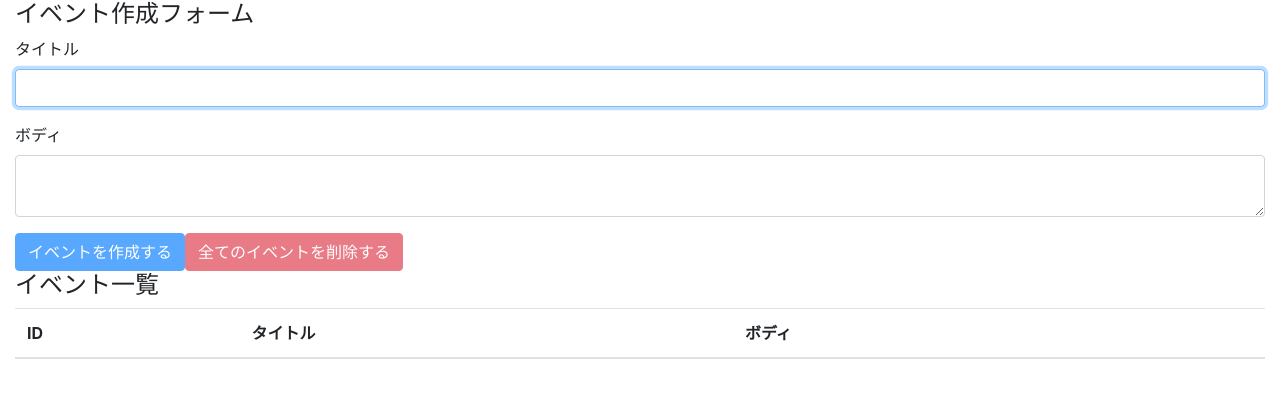
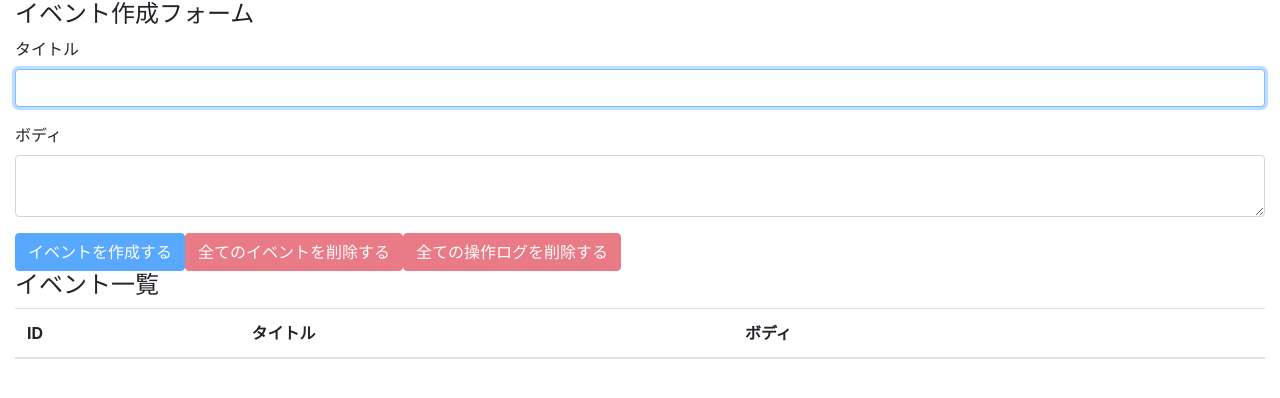
Before and after one commit to ToshifumiIde/React_hooks-101, a React (Create React App) app: page / in a window 1280 px wide. Shown: the top 398 px of the page. Built offline with nearby package versions, Linux system fonts and the light colour scheme.

Commit message:
detele all operation logs

```diff
--- a/src/components/EventForm.jsx
+++ b/src/components/EventForm.jsx
@@ -39,9 +39,22 @@
         type: DELETE_ALL_EVENTS,
       });
       dispatch({
-        type: ADD_OPERATION_LOG, //操作ログとしては追加作業となるためADDの方
+        type: ADD_OPERATION_LOG,
+        //操作ログとしては「追加作業」となるためADD_OPERATION_LOGの方をtypeに追加
         description: "全てのログを削除しました",
         operatedAt: timeCurrentIso8601(),
+      });
+    }
+  };
+
+  const deleteAllOperationLogs = (e) => {
+    e.preventDefault();
+    const result = window.confirm(
+      "全ての操作ログを本当に削除しても良いですか？"
+    );
+    if (result) {
+      dispatch({
+        type: DELETE_ALL_OPERATION_LOGS,
       });
     }
   };
@@ -91,6 +104,13 @@
         >
           全てのイベントを削除する
         </button>
+        <button
+          className="btn btn-danger"
+          disabled={state.operationLogs.length === 0}
+          onClick={deleteAllOperationLogs}
+        >
+          全ての操作ログを削除する
+        </button>
       </form>
     </>
   );
```
